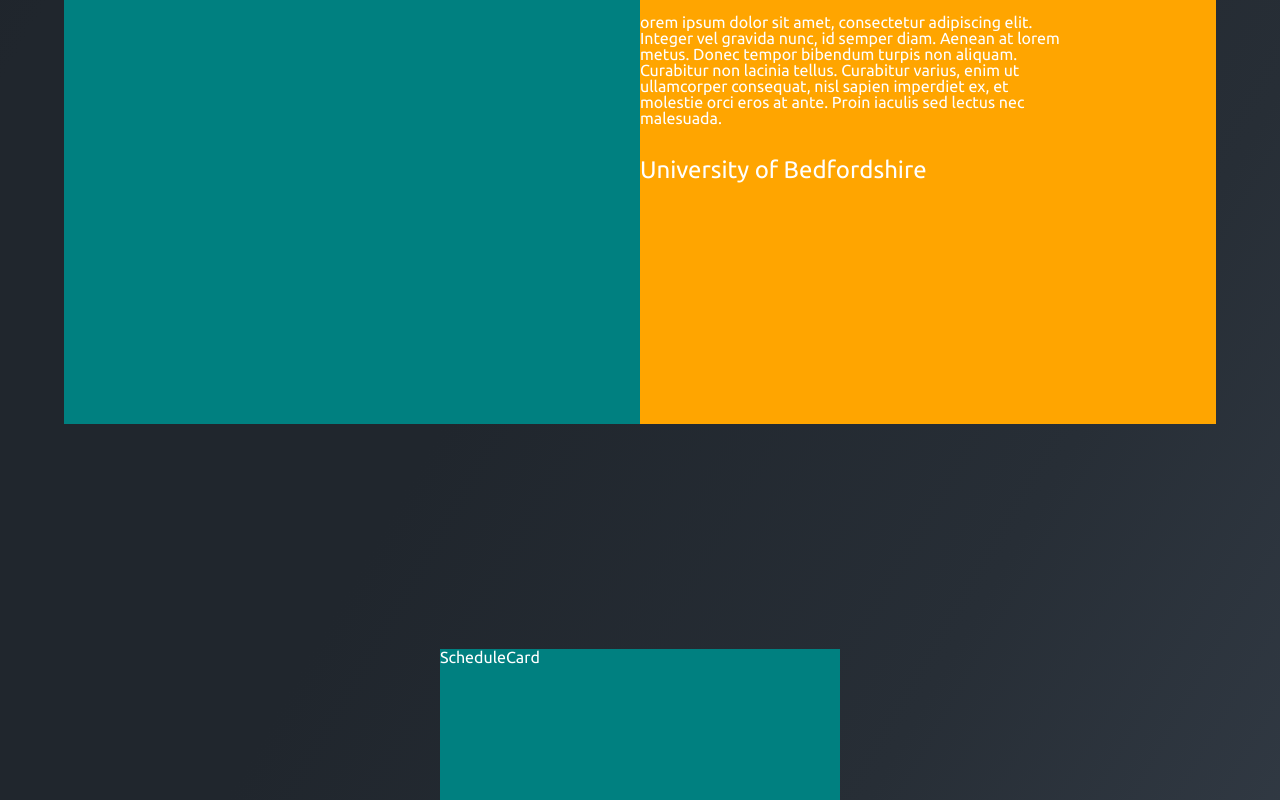
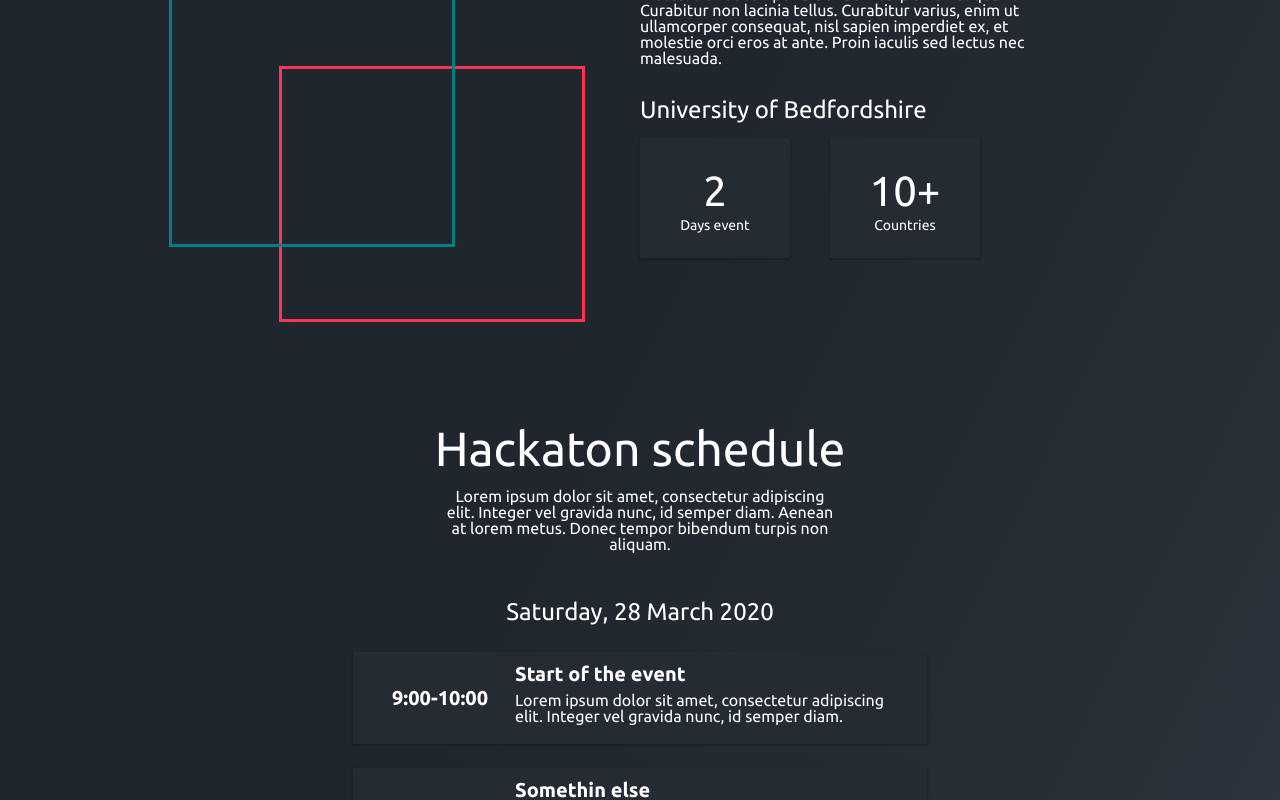
Before and after one commit to arkinem/beds-international-hackathon, a Next.js app: page / in a window 1280 px wide. Shown: the part 1020-1820 px from the top of the page. Built offline with nearby package versions, Linux system fonts and the light colour scheme.

Commit message:
adds skeleton

```diff
--- a/components/About/AboutCard.js
+++ b/components/About/AboutCard.js
@@ -1,8 +1,13 @@
 import styled from "styled-components";
+import InfoBox from "./InfoBox";
+import colors from "../../helpers/colors";
 
 const AboutCard = props => (
   <Container>
-    <PhotoContainer>photo</PhotoContainer>
+    <PhotoContainer>
+      <FirstPhoto />
+      <SecondPhoto />
+    </PhotoContainer>
     <InfoContainer>
       <Title>About event</Title>
       <Text>
@@ -13,6 +18,10 @@ const AboutCard = props => (
         molestie orci eros at ante. Proin iaculis sed lectus nec malesuada.
       </Text>
       <Subtitle>University of Bedfordshire </Subtitle>
+      <BoxContainer>
+        <InfoBox value={"2"} label={"Days event"} />
+        <InfoBox value={"10+"} label={"Countries"} />
+      </BoxContainer>
     </InfoContainer>
   </Container>
 );
@@ -26,13 +35,14 @@ const Container = styled.div`
 const PhotoContainer = styled.div`
   flex: 1;
   height: 700px;
-  background: teal;
+  position: relative;
+  /* background: teal; */
 `;
 
 const InfoContainer = styled.div`
   flex: 1;
   height: 700px;
-  background: orange;
+  /* background: orange; */
   display: flex;
   flex-direction: column;
   justify-content: center;
@@ -53,3 +63,28 @@ const Subtitle = styled.h1`
   font-size: 24px;
   margin-bottom: 16px;
 `;
+
+const BoxContainer = styled.div`
+  display: flex;
+  flex-direction: row;
+`;
+
+const FirstPhoto = styled.div`
+  position: absolute;
+  height: 250px;
+  width: 300px;
+  margin: auto;
+  left: 0;
+  right: 0;
+  top: 0;
+  bottom: 0;
+  border: 3px solid ${colors.red};
+  transform: translate(80px, 120px);
+`;
+
+const SecondPhoto = styled(FirstPhoto)`
+  height: 400px;
+  width: 280px;
+  border: 3px solid teal;
+  transform: translate(-40px, -30px);
+`;
--- a/components/About/InfoBox.js
+++ b/components/About/InfoBox.js
@@ -1,55 +1,32 @@
 import styled from "styled-components";
+import colors from "../../helpers/colors";
 
-const AboutCard = props => (
+const InfoBox = ({ value, label }) => (
   <Container>
-    <PhotoContainer>photo</PhotoContainer>
-    <InfoContainer>
-      <Title>About event</Title>
-      <Text>
-        orem ipsum dolor sit amet, consectetur adipiscing elit. Integer vel
-        gravida nunc, id semper diam. Aenean at lorem metus. Donec tempor
-        bibendum turpis non aliquam. Curabitur non lacinia tellus. Curabitur
-        varius, enim ut ullamcorper consequat, nisl sapien imperdiet ex, et
-        molestie orci eros at ante. Proin iaculis sed lectus nec malesuada.
-      </Text>
-      <Subtitle>University of Bedfordshire </Subtitle>
-    </InfoContainer>
+    <Value>{value}</Value>
+    <Label>{label}</Label>
   </Container>
 );
 
-export default AboutCard;
+export default InfoBox;
 
 const Container = styled.div`
   display: flex;
+  flex-direction: column;
+  align-items: center;
+  justify-content: center;
+  width: 150px;
+  height: 120px;
+  background-color: ${colors.blueGrey};
+  margin-right: 40px;
+  box-shadow: 0 1px 3px rgba(0, 0, 0, 0.12), 0 1px 2px rgba(0, 0, 0, 0.24);
 `;
 
-const PhotoContainer = styled.div`
-  flex: 1;
-  height: 700px;
-  background: teal;
+const Value = styled.div`
+  font-size: 42px;
+  padding: 6px;
 `;
 
-const InfoContainer = styled.div`
-  flex: 1;
-  height: 700px;
-  background: orange;
-  display: flex;
-  flex-direction: column;
-  justify-content: center;
+const Label = styled.div`
+  font-size: 14px;
 `;
-
-const Title = styled.h1`
-  font-size: 48px;
-  margin-bottom: 16px;
-`;
-
-const Text = styled.p`
-  font-size: 16px;
-  max-width: 420px;
-  margin-bottom: 32px;
-`;
-
-const Subtitle = styled.h1`
-  font-size: 24px;
-  margin-bottom: 16px;
-`;
--- a/components/Schedule/ScheduleCard.js
+++ b/components/Schedule/ScheduleCard.js
@@ -1,22 +1,55 @@
 import styled from "styled-components";
+import { firstDay, secondDay } from "../../helpers/eventSchedule";
+import ScheduleItem from "./ScheduleItem";
 
 const ScheduleCard = props => (
   <Container>
-    <ContentContainer>ScheduleCard</ContentContainer>
+    <Title>Hackaton schedule</Title>
+    <Subtitle>
+      Lorem ipsum dolor sit amet, consectetur adipiscing elit. Integer vel
+      gravida nunc, id semper diam. Aenean at lorem metus. Donec tempor bibendum
+      turpis non aliquam.
+    </Subtitle>
+
+    <DateHeading>Saturday, 28 March 2020</DateHeading>
+
+    {firstDay.map(({ time, title, description }) => (
+      <ScheduleItem time={time} title={title} description={description} />
+    ))}
+
+    <DateHeading>Sunday, 29 March 2020</DateHeading>
+
+    {secondDay.map(({ time, title, description }) => (
+      <ScheduleItem time={time} title={title} description={description} />
+    ))}
   </Container>
 );
 
 export default ScheduleCard;
 
 const Container = styled.div`
-  height: 700px;
+  flex: 1;
+  margin-bottom: 40px;
   display: flex;
-  align-items: center;
-  justify-content: center;
+  flex-direction: column;
 `;
 
-const ContentContainer = styled.div`
-  width: 400px;
-  height: 250px;
-  background: teal;
+const Title = styled.h1`
+  font-size: 48px;
+  width: 100%;
+  text-align: center;
+  margin-bottom: 16px;
 `;
+
+const Subtitle = styled(Title)`
+  margin-bottom: 32px;
+  font-size: 16px;
+  max-width: 400px;
+  align-self: center;
+`;
+
+const DateHeading = styled.h3`
+  font-size: 24px;
+  padding: 16px;
+  align-self: center;
+`;
--- /dev/null
+++ b/components/Schedule/ScheduleItem.js
@@ -0,0 +1,51 @@
+import styled from "styled-components";
+import colors from "../../helpers/colors";
+
+const ScheduleItem = ({ time, title, description }) => (
+  <Container>
+    <TimeContainer>{time}</TimeContainer>
+    <Content>
+      <Title>{title}</Title>
+      <Description>{description}</Description>
+    </Content>
+  </Container>
+);
+
+export default ScheduleItem;
+
+const Container = styled.div`
+  padding: 12px;
+  margin: 12px 0;
+  box-shadow: 0 1px 3px rgba(0, 0, 0, 0.12), 0 1px 2px rgba(0, 0, 0, 0.24);
+  flex: 1;
+  background: ${colors.blueGrey};
+  display: flex;
+  flex-direction: row;
+  max-width: 550px;
+  align-self: center;
+`;
+
+const TimeContainer = styled.div`
+  width: 150px;
+  display: flex;
+  align-items: center;
+  justify-content: center;
+  font-size: 20px;
+  font-weight: bold;
+`;
+
+const Content = styled.div`
+  flex: 1;
+  flex-direction: column;
+`;
+
+const Title = styled.h4`
+  font-size: 20px;
+  margin-bottom: 8px;
+  font-weight: bold;
+`;
+
+const Description = styled.p`
+  font-size: 16px;
+  margin-bottom: 8px;
+`;
--- a/helpers/colors.js
+++ b/helpers/colors.js
@@ -1,3 +1,5 @@
 export default {
-  red: "#d84432"
+  // red: "#d84432",
+  red: "rgb(255,52,84)",
+  blueGrey: "rgb(36, 43, 51)"
 };
--- /dev/null
+++ b/helpers/eventSchedule.js
@@ -0,0 +1,47 @@
+export const firstDay = [
+  {
+    time: "9:00-10:00",
+    title: "Start of the event",
+    description:
+      " Lorem ipsum dolor sit amet, consectetur adipiscing elit. Integer vel gravida nunc, id semper diam."
+  },
+  {
+    time: "10:00-10:30",
+    title: "Somethin else",
+    description:
+      " Lorem ipsum dolor sit amet, consectetur adipiscing elit. Integer vel gravida nunc, id semper diam."
+  },
+  {
+    time: "10:30-14:00",
+    title: "Do what you want",
+    description:
+      " Lorem ipsum dolor sit amet, consectetur adipiscing elit. Integer vel gravida nunc, id semper diam."
+  },
+  {
+    time: "14:00-22:00",
+    title: "Do even more hehe",
+    description:
+      " Lorem ipsum dolor sit amet, consectetur adipiscing elit. Integer vel gravida nunc, id semper diam."
+  }
+];
+
+export const secondDay = [
+  {
+    time: "9:00-10:00",
+    title: "Quick catch up",
+    description:
+      " Lorem ipsum dolor sit amet, consectetur adipiscing elit. Integer vel gravida nunc, id semper diam."
+  },
+  {
+    time: "10:00-15:30",
+    title: "Development time",
+    description:
+      " Lorem ipsum dolor sit amet, consectetur adipiscing elit. Integer vel gravida nunc, id semper diam."
+  },
+  {
+    time: "15:30-16:30",
+    title: "Wrap up and video stream",
+    description:
+      " Lorem ipsum dolor sit amet, consectetur adipiscing elit. Integer vel gravida nunc, id semper diam."
+  }
+];
--- /dev/null
+++ b/pages/joingroup.js
@@ -0,0 +1,6 @@
+import styled from "styled-components";
+import Layout from "../components/general/Layout";
+
+export default function JoinGroup() {
+  return <Layout>Join group</Layout>;
+}
--- /dev/null
+++ b/pages/newgroup.js
@@ -0,0 +1,6 @@
+import styled from "styled-components";
+import Layout from "../components/general/Layout";
+
+export default function NewGroup() {
+  return <Layout>New group</Layout>;
+}
```
Also changed, not shown: components/Scenarios/ScenarioItem.js (added, +72 -0 lines), components/Scenarios/ScenariosCard.js (added, +62 -0 lines), components/general/Button.js (added, +21 -0 lines), pages/register.js (added, +43 -0 lines).
